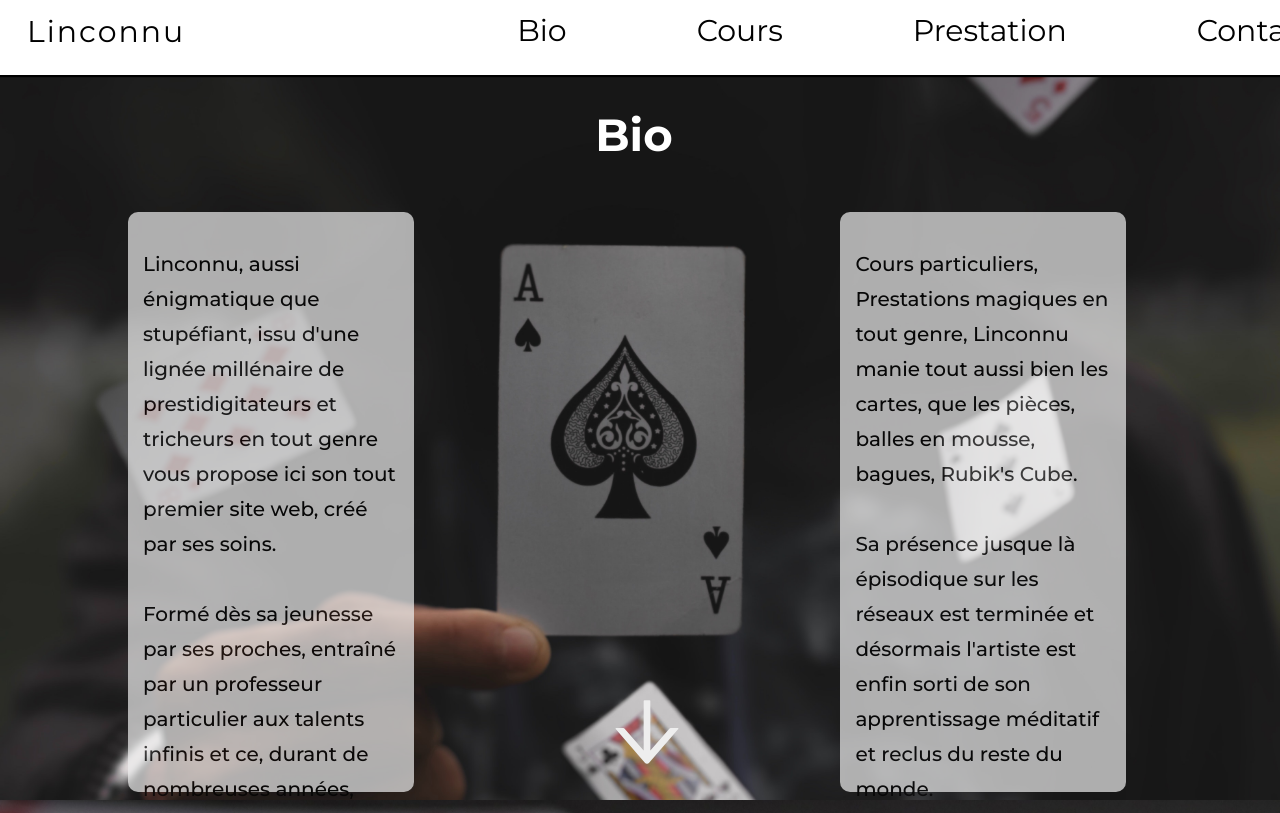
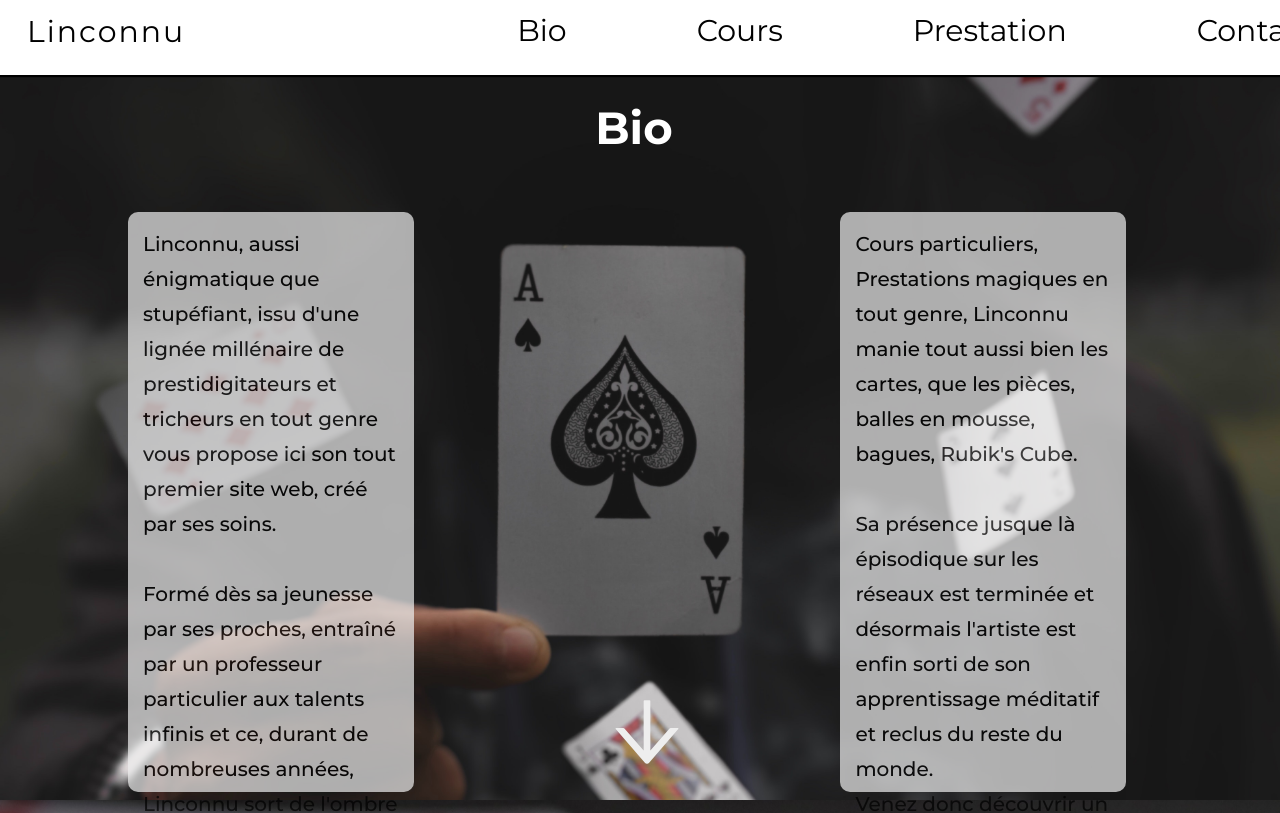
Before and after one commit to AurelienAllenic/linconnu-magic.com, a React (Create React App) app: page / in a window 1280 px wide. Shown: the top 813 px of the page. Built offline with nearby package versions, Linux system fonts and the light colour scheme.

Commit message:
(feat) tried some things about scrolling, wip

```diff
--- a/package.json
+++ b/package.json
@@ -12,6 +12,7 @@
     "react-dom": "^18.2.0",
     "react-icons": "^4.7.1",
     "react-scripts": "5.0.1",
+    "react-scroll-motion": "^0.3.2",
     "react-toastify": "^9.1.1",
     "styled-components": "^5.3.6",
     "web-vitals": "^2.1.4"
--- a/src/App.js
+++ b/src/App.js
@@ -3,6 +3,7 @@ import Bio from "./components/Bio";
 import Cours from "./components/Cours";
 import Prestation from "./components/Prestation";
 import Contact from "./components/Contact"
+import "./index.css"
 
 function App() {
   return (
--- a/src/components/contactComponents/InfosContact.jsx
+++ b/src/components/contactComponents/InfosContact.jsx
@@ -6,7 +6,7 @@ function InfosContact() {
     return (
         <>
             <CardContact>
-                <ContentContactCard>Qu'il s'agisse d'un <Important>cours</Important> ou d'une <Important>prestation</Important>, veuillez renseigner votre <Important>nom, prénom</Important>, et n'hésitez pas à donner des <Important>informations</Important> concernant l'objet de votre demande</ContentContactCard>
+                <ContentContactCard>Qu'il s'agisse d'un <Important>cours</Important> ou d'une <Important>prestation</Important>, veuillez renseigner votre <Important>nom, prénom</Important>, et n'hésitez pas à donner des <Important>informations</Important> concernant l'objet de votre demande.</ContentContactCard>
                 <PostScriptum>Linconnu ne manquera pas de vous recontacter dans les plus brefs délais</PostScriptum>
             </CardContact>
         </>
--- a/src/index.css
+++ b/src/index.css
@@ -3,6 +3,10 @@ body {
   font-family: 'Montserrat', sans-serif;
   -webkit-font-smoothing: antialiased;
   -moz-osx-font-smoothing: grayscale;
+}
+* {
+  margin: 0;
+  padding: 0;
 }
 
 code {
@@ -22,9 +26,6 @@ code {
   z-index: 0;
 }
 
-.navbar.active{
-  opacity: 0.3;
-}
 .toast-message {
   font-size: 45px;
   position: absolute;
--- a/src/utils/style/bio.js
+++ b/src/utils/style/bio.js
@@ -11,7 +11,7 @@ color: white;
 font-size: 45px;
 position: absolute;
 left: 46.5%;
-padding-top: 70px;
+padding-top: 100px;
 `
 export const BioCardOne = styled.div`
 position: absolute;
```
Also changed, not shown: 1 other file (tests, documents, lock files or other folders).
